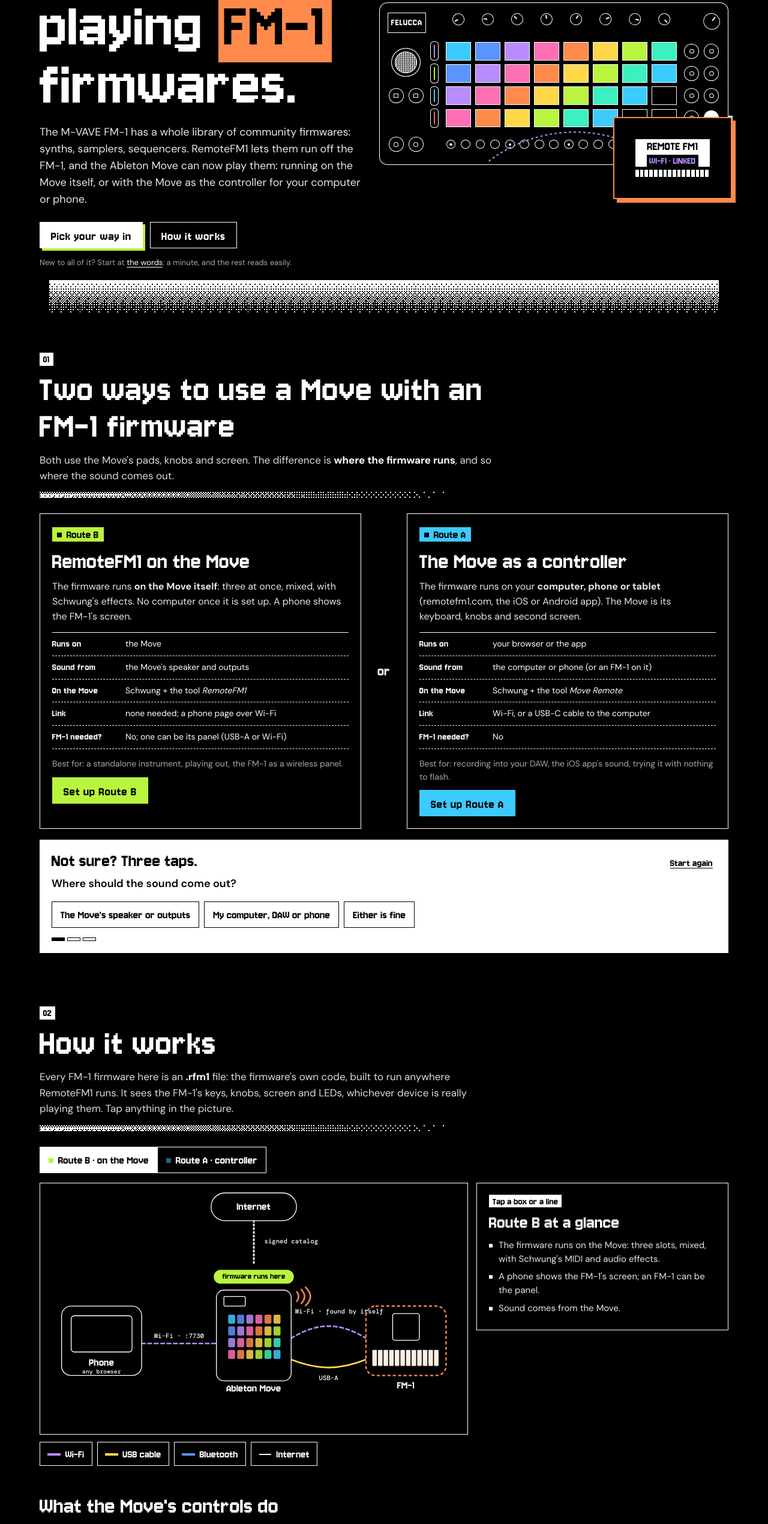
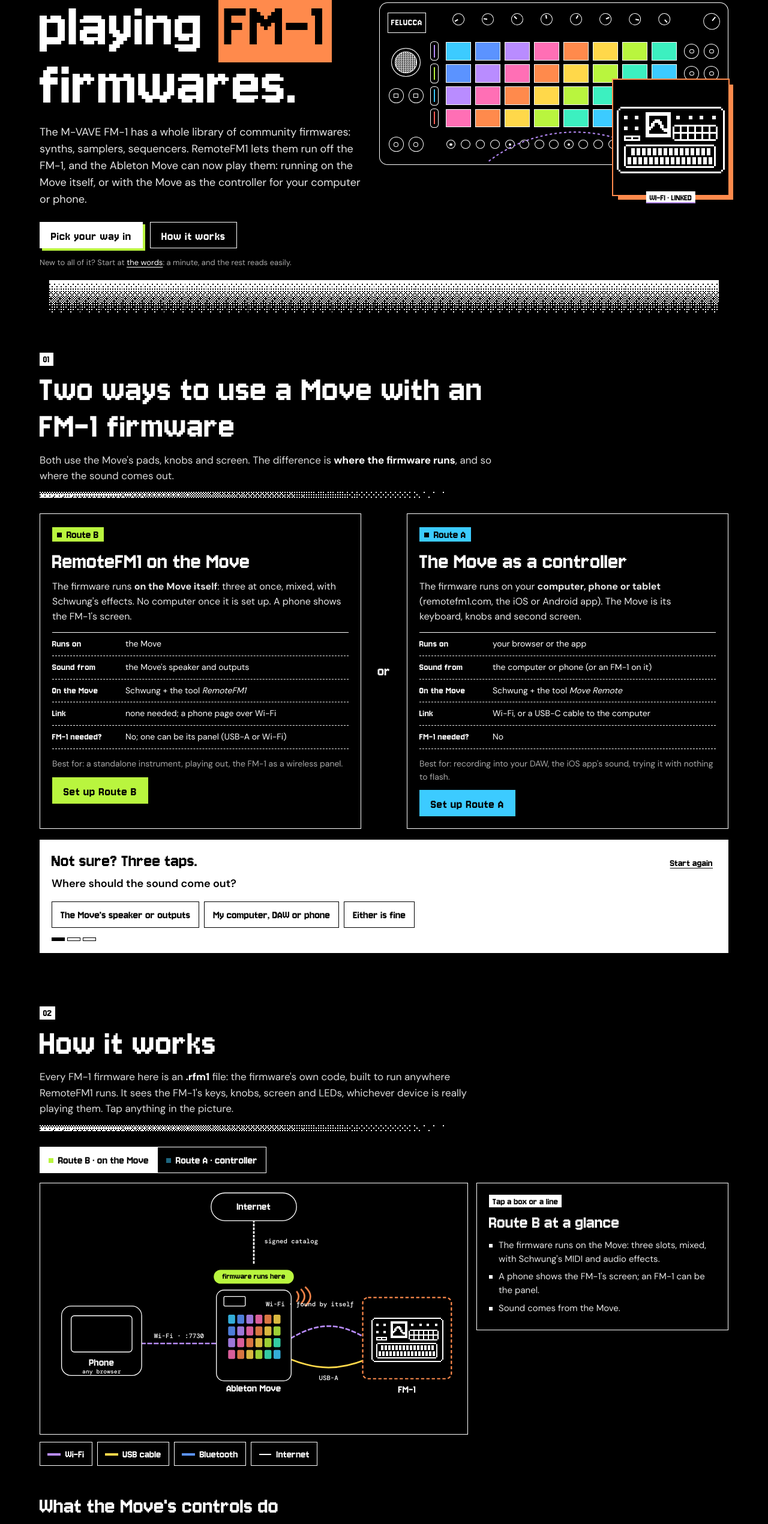
Before and after one commit to Quixotic7/RemoteFM1, a plain HTML site: page design/move-site/mockup/index.html in a window 1280 px wide. Shown: the part 240-2781 px from the top of the page at 60% size. Drawn offline with Linux system fonts and the light colour scheme.

Commit message:
move-site mockup: the owner's pixel FM-1 (img/fm1-pixel.png) in place of the drawn FM-1
The 64 x 64 1-bit art in the hero (3x on desktop, 2x on a phone, FM-1 orange as its outline and hard shadow, a
WI-FI · LINKED tag), over the architecture diagram's FM-1 node (a fixed-size image over the SVG: 2x from 700 px,
1x on a phone, so it never scales by a fraction), and at 1x in the Wi-Fi flasher's package line with the Wi-Fi badge.
Always image-rendering: pixelated. New desktop and phone shots.

Co-Authored-By: Claude Opus 5.5 <noreply@anthropic.com>

```diff
--- a/design/move-site/mockup/css/move-site.css
+++ b/design/move-site/mockup/css/move-site.css
@@ -79,11 +79,14 @@ main { max-width: 1180px; margin: 0 auto; padding: 0 16px; }
 .lede { font-size: 18px; color: #e6e6e6; max-width: 560px; }
 .hero .row { margin: 24px 0 14px; }
 .hero-art { position: relative; padding-bottom: 44px; }
-.fm1-mini { position: absolute; right: -1%; bottom: -4%; width: 34%; min-width: 120px; aspect-ratio: 1.45; padding: 6%; background: var(--bk);
-  border: 2px solid var(--fm1); box-shadow: 6px 6px 0 var(--fm1); display: grid; grid-template-rows: 1fr auto; gap: 8%; animation: bob 5s steps(4) infinite; z-index: 2; }
-.fm1-screen { background: var(--wh); color: var(--bk); display: grid; place-content: center; text-align: center; font: 400 clamp(13px, 2.2vw, 22px)/1 var(--px); }
-.fm1-screen small { font: 400 .8em var(--px); background: var(--bk); color: var(--led-w); padding: 1px 4px 0; margin-top: 3px; }
-.fm1-keys { height: 22%; min-height: 12px; background: repeating-linear-gradient(90deg, var(--wh) 0 calc(6.25% - 2px), var(--bk) calc(6.25% - 2px) 6.25%); }
+/* the owner's pixel FM-1 (img/fm1-pixel.png, 64 x 64, 1-bit): whole-number scales only, never smoothed; FM-1 orange as
+   its hard offset shadow and its lit tag, the art itself stays white on black */
+.px { image-rendering: pixelated; image-rendering: crisp-edges; display: block; }
+.fm1-mini { position: absolute; right: 0; bottom: -2%; z-index: 2; animation: bob 5s steps(4) infinite; }
+.fm1-px { width: 128px; height: 128px; outline: 2px solid var(--fm1); box-shadow: 8px 8px 0 var(--fm1); }
+.fm1-tag { position: absolute; left: 50%; bottom: -14px; transform: translateX(-50%); white-space: nowrap; font: 400 16px/1 var(--px);
+  background: var(--wh); color: var(--bk); padding: 3px 6px 1px; box-shadow: inset 0 -2px 0 var(--led-w); }
+@media (min-width: 900px) { .fm1-px { width: 192px; height: 192px; } }
 .hero-wire { position: absolute; left: 30%; bottom: 8%; height: 30%; width: 52%; overflow: visible; pointer-events: none; }
 .hero-wire path { fill: none; stroke: var(--led-w); stroke-width: 2; stroke-dasharray: 4 4; vector-effect: non-scaling-stroke; animation: dash 1.2s steps(8) infinite; }
 @keyframes dash { to { stroke-dashoffset: -16; } }
@@ -160,6 +163,11 @@ main { max-width: 1180px; margin: 0 auto; padding: 0 16px; }
 
 /* ---- architecture */
 .arch-stage { display: grid; gap: 14px; }
+.arch-pic { position: relative; }
+.arch-svg { display: block; }
+/* over the FM-1 node (centre 687,290 of 800 x 470): 1x on a phone, 2x from 700 px */
+.arch-fm1 { position: absolute; left: 85.875%; top: 61.7%; width: 64px; height: 64px; transform: translate(-50%, -50%); pointer-events: none; }
+@media (min-width: 700px) { .arch-fm1 { width: 128px; height: 128px; } }
 .arch-svg { width: 100%; height: auto; background: var(--bk); border: var(--line); }
 .arch-svg .node rect { fill: var(--bk); stroke: var(--wh); stroke-width: 1.5; }
 .arch-svg .node { cursor: pointer; outline: none; }
@@ -278,7 +286,12 @@ main { max-width: 1180px; margin: 0 auto; padding: 0 16px; }
 .inst-body { padding: 18px 16px; background: repeating-conic-gradient(#fff 0 25%, #000 0 50%) 0 0 / 2px 2px; }
 .inst-body > * { background: var(--bk); }
 .inst-pkg { padding: 14px; border: var(--line); margin-bottom: 12px; }
-.pkg-chip { display: flex; gap: 12px; align-items: center; margin-bottom: 8px; }
+.pkg-chip { display: flex; gap: 16px; align-items: center; margin-bottom: 8px; }
+.pkg-fm1 { position: relative; flex: none; }
+.pkg-fm1 .px { width: 64px; height: 64px; outline: 1px solid var(--fm1); }
+.pkg-fm1 .b-ic { position: absolute; right: -10px; bottom: -10px; width: 28px; height: 28px; background: var(--bk); }
+.pkg-fm1 .b-wifi::before { inset: 5px; border-width: 2px; }
+.pkg-fm1 .b-wifi::after { left: 11px; bottom: 5px; width: 4px; height: 4px; }
 .pkg-chip b { display: block; font: 400 26px/1 var(--px); font-weight: 400; margin-bottom: 4px; }
 .inst-body .meta { font-size: 13px; color: #dcdcdc; margin: 0; }
 .sha { font: 500 12px var(--mono); }
--- a/design/move-site/mockup/index.html
+++ b/design/move-site/mockup/index.html
@@ -35,8 +35,8 @@
   <div class="hero-art" aria-hidden="true">
     <div class="move move-hero" data-move="hero"></div>
     <div class="fm1-mini">
-      <div class="fm1-screen"><span>REMOTE FM1</span><small>WI-FI · LINKED</small></div>
-      <div class="fm1-keys"></div>
+      <img class="px fm1-px" src="img/fm1-pixel.png" width="64" height="64" alt="">
+      <span class="fm1-tag">WI-FI · LINKED</span>
     </div>
     <svg class="hero-wire" viewBox="0 0 100 40" preserveAspectRatio="none"><path d="M2 30 C 30 2, 70 2, 98 30"/></svg>
   </div>
@@ -142,6 +142,7 @@
       <button role="tab" data-arch="A"><span class="led led-a"></span>Route A · controller</button>
     </div>
     <div class="arch-stage">
+      <div class="arch-pic">
       <svg class="arch-svg" viewBox="0 0 800 470" role="img" aria-label="Architecture diagram">
         <defs>
           <filter id="glow" x="-50%" y="-50%" width="200%" height="200%"><feGaussianBlur stdDeviation="6"/></filter>
@@ -175,10 +176,8 @@
           <text x="400" y="390" class="nt">Ableton Move</text>
         </g>
         <g class="node node-fm1" data-node="fm1" tabindex="0">
-          <rect x="610" y="230" width="150" height="130" rx="18"/>
-          <rect class="scr" x="660" y="244" width="50" height="50" rx="4"/>
-          <g class="fm1keys"></g>
-          <text x="685" y="384" class="nt">FM-1</text>
+          <rect x="604" y="214" width="166" height="152" rx="10"/>
+          <text x="687" y="392" class="nt">FM-1</text>
         </g>
         <!-- where the firmware runs -->
         <g class="runs" aria-hidden="true">
@@ -188,6 +187,8 @@
         <!-- sound -->
         <g class="sound" aria-hidden="true"><path d="M0 0 q 8 -10 0 -20 M8 4 q 14 -14 0 -28 M16 8 q 20 -18 0 -36"/></g>
       </svg>
+      <img class="px arch-fm1" src="img/fm1-pixel.png" width="64" height="64" alt="" aria-hidden="true">
+      </div>
       <aside class="arch-info" aria-live="polite">
         <p class="ai-kicker">Tap a box or a line</p>
         <h3 class="ai-title">Route B at a glance</h3>
@@ -378,7 +379,7 @@
     </div>
     <div class="inst-body">
       <div class="inst-pkg">
-        <div class="pkg-chip"><span class="b-ic b-wifi" aria-hidden="true"></span><div><b>RemoteFM1 0.4.0 · Wi-Fi</b>
+        <div class="pkg-chip"><span class="pkg-fm1"><img class="px" src="img/fm1-pixel.png" width="64" height="64" alt=""><span class="b-ic b-wifi" aria-hidden="true"></span></span><div><b>RemoteFM1 0.4.0 · Wi-Fi</b>
           <code>remote-wifi-0.4.0.fwsc</code></div></div>
         <p class="meta">Placeholder version. SHA-256 <span class="sha">placeholder…</span> · installs as FM-1_729…</p>
       </div>
--- a/design/move-site/mockup/js/move-site.js
+++ b/design/move-site/mockup/js/move-site.js
@@ -143,7 +143,7 @@ const LINKS = {
   router: { k: "net", r: "A", lbl: [205, 130, "remotefm1.com"], t: "The firmwares, from remotefm1.com", d: ["The player loads each firmware from the catalog when you pick it. The apps keep them offline."] },
   phonemove: { k: "wifi", r: "B", lbl: [260, 290, "Wi-Fi · :7730"], t: "The page on your phone", d: ["remotefm1.local:7730, served by the Move: the FM-1's screen, the faceplate, the firmware browser, Mix & FX, the files.", "Optional: the Move plays without it."] },
   usba: { k: "usb", r: "B", lbl: [540, 368, "USB-A"], t: "An FM-1 on the Move's USB-A", d: ["Any FM-1 with RemoteFM1 0.3 or later: its screen shows the firmware, its keys and knobs play the slot.", "Also how the FM-1 learns your Wi-Fi from the Move's page."] },
-  wifi: { k: "wifi", r: "B", lbl: [560, 244, "Wi-Fi · found by itself"], t: "An FM-1 over Wi-Fi", d: ["The FM-1 with RemoteFM1's Wi-Fi build joins the same network; the Move finds it by a broadcast and links (TCP 7740).", "Wi-Fi wins over USB-A when both are there; one FM-1 at a time."] },
+  wifi: { k: "wifi", r: "B", lbl: [505, 230, "Wi-Fi · found by itself"], t: "An FM-1 over Wi-Fi", d: ["The FM-1 with RemoteFM1's Wi-Fi build joins the same network; the Move finds it by a broadcast and links (TCP 7740).", "Wi-Fi wins over USB-A when both are there; one FM-1 at a time."] },
   net: { k: "net", r: "B", lbl: [470, 112, "signed catalog"], t: "Downloads to the Move", d: ["The Move downloads firmwares itself, built for its processor, from a signed list: every file checked before it is installed.", "About 40 come bundled; the rest need Wi-Fi once."] },
 };
 const NODES = {
@@ -171,13 +171,6 @@ const svg = $(".arch-svg");
     Object.entries({ x: 352 + c * 17, y: 246 + r * 22, width: 13, height: 17, rx: 2.5, opacity: .85 }).forEach(([k, v]) => p.setAttribute(k, v));
     p.style.fill = HERO_COLS[(r + c) % 8]; p.style.stroke = "none";
     g.appendChild(p);
-  }
-  const k = $(".fm1keys", svg);
-  for (let i = 0; i < 12; i++) {
-    const p = document.createElementNS("http://www.w3.org/2000/svg", "rect");
-    Object.entries({ x: 622 + i * 10.5, y: 312, width: 8.5, height: 30, rx: 1.5 }).forEach(([a, v]) => p.setAttribute(a, v));
-    p.style.fill = "#fbede3"; p.style.stroke = "none";
-    k.appendChild(p);
   }
 }
 const labels = {};
```
Also changed, not shown: design/move-site/mockup/img/fm1-pixel.png (added), design/move-site/shots/move-site-desktop.png, design/move-site/shots/move-site-phone.png.
